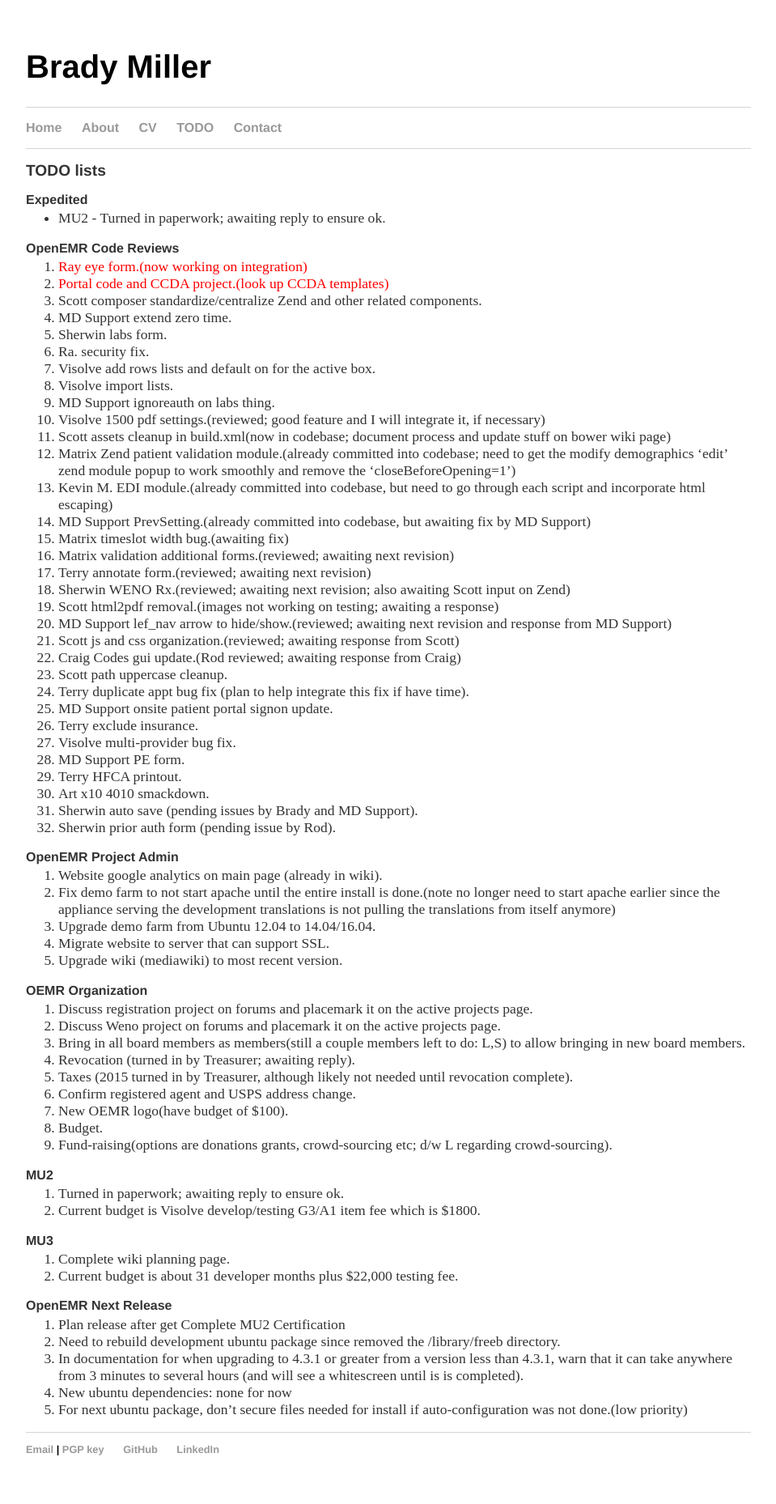
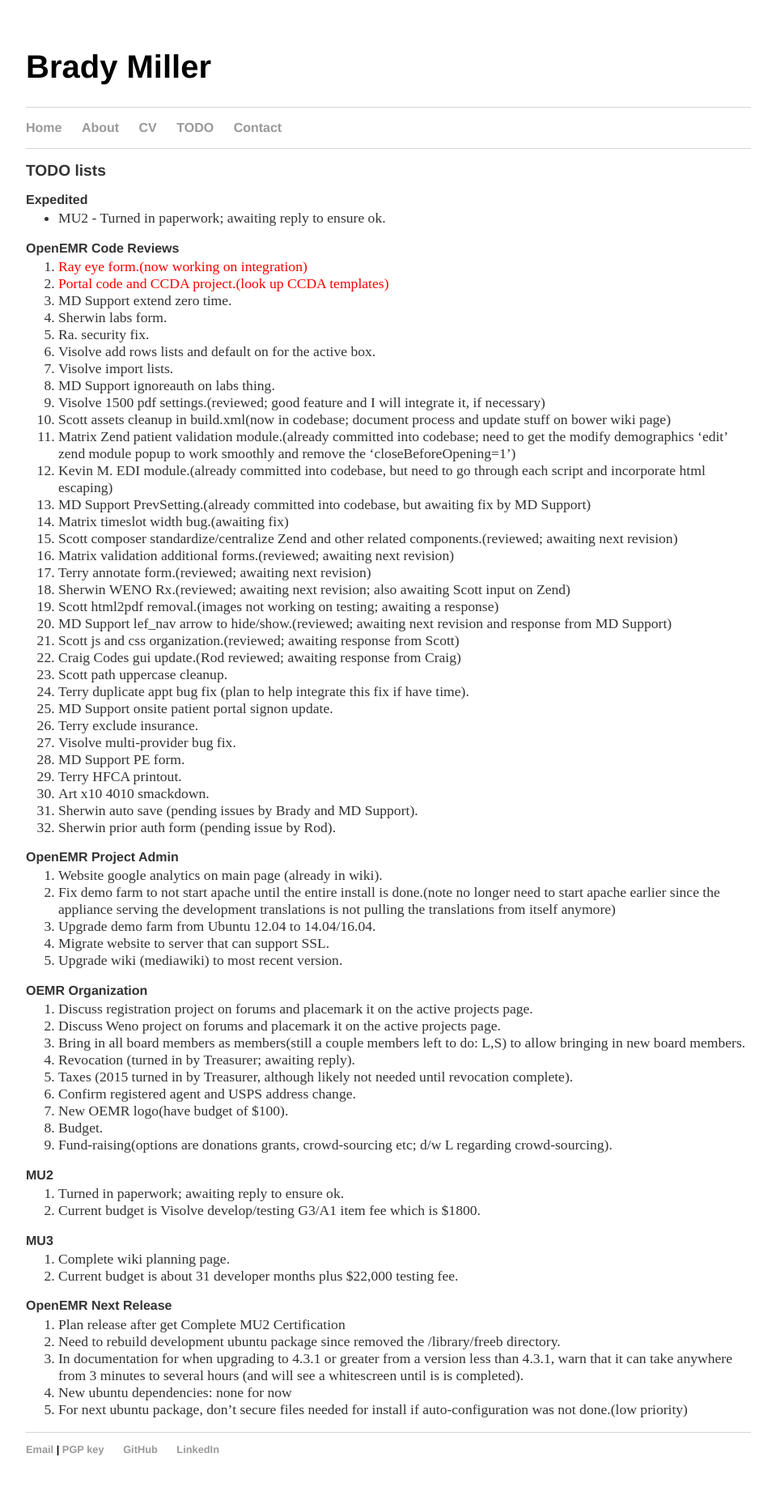
Before and after one commit to bradymiller/bradymiller.github.io, a Jekyll site: the page built from todo/index.md, in a window 1280 px wide. Shown: the whole page at 81% size, without its empty margins (160-1119 px from the left). Built offline with Jekyll 4.4.1, drawn with Linux system fonts in a browser that asks for light colours; some of the changed lines change nothing that is shown.

Commit message:
Update todo list

```diff
--- a/todo/index.md
+++ b/todo/index.md
@@ -9,7 +9,6 @@
 ### OpenEMR Code Reviews
 1. <span style="color: red">Ray eye form.(now working on integration)</span>
 1. <span style="color: red">Portal code and CCDA project.(look up CCDA templates)</span>
-1. Scott composer standardize/centralize Zend and other related components.
 1. MD Support extend zero time.
 1. Sherwin labs form.
 1. Ra. security fix.
@@ -22,6 +21,7 @@
 1. Kevin M. EDI module.(already committed into codebase, but need to go through each script and incorporate html escaping)
 1. MD Support PrevSetting.(already committed into codebase, but awaiting fix by MD Support)
 1. Matrix timeslot width bug.(awaiting fix)
+1. Scott composer standardize/centralize Zend and other related components.(reviewed; awaiting next revision)
 1. Matrix validation additional forms.(reviewed; awaiting next revision)
 1. Terry annotate form.(reviewed; awaiting next revision)
 1. Sherwin WENO Rx.(reviewed; awaiting next revision; also awaiting Scott input on Zend)
```
